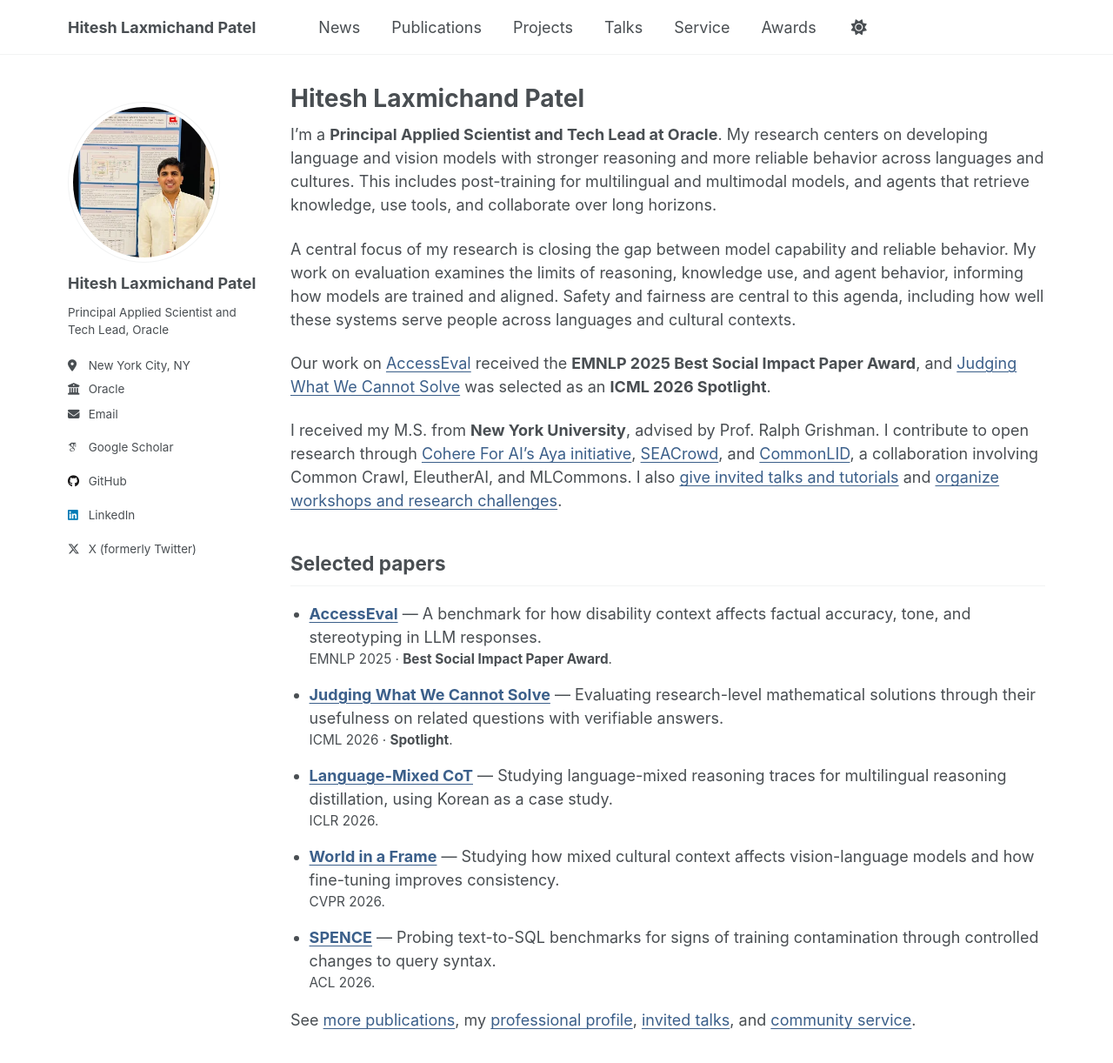
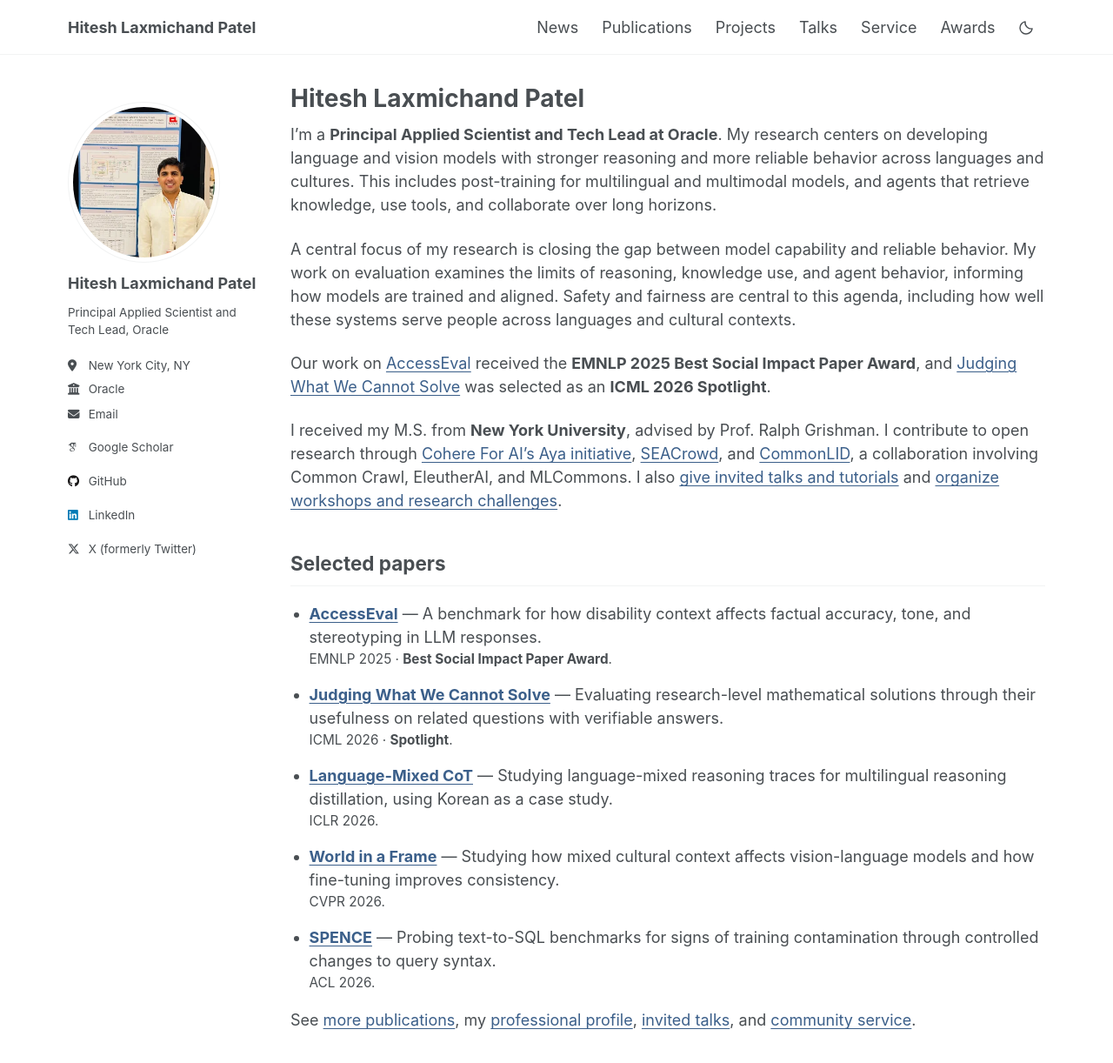
Before and after one commit to HITESHLPATEL/hiteshlpatel.github.io, a Jekyll site: the page built from _pages/about.md, in a window 1280 px wide and 1400 px high. Shown: the top 1222 px of the window at 87% size. Built offline with Jekyll 4.4.1, drawn with Linux system fonts in a browser that asks for light colours.

Commit message:
Balance header navigation and simplify the theme control

```diff
--- a/_includes/masthead.html
+++ b/_includes/masthead.html
@@ -16,7 +16,10 @@
             <li class="masthead__menu-item"><a href="{{ domain }}{{ link.url }}"{% if page.url == link.url %} aria-current="page"{% endif %}>{{ link.title }}</a></li>
           {% endfor %}
           <li class="masthead__menu-item persist tail">
-            <button type="button" id="theme-toggle" class="theme-toggle" aria-label="Dark mode" aria-pressed="false"><i id="theme-icon" class="fa-solid fa-sun" aria-hidden="true"></i></button>
+            <button type="button" id="theme-toggle" class="theme-toggle" aria-label="Dark mode" aria-pressed="false" title="Switch to dark mode">
+              <svg class="theme-icon theme-icon--moon" viewBox="0 0 24 24" width="20" height="20" fill="none" stroke="currentColor" stroke-width="1.7" stroke-linecap="round" stroke-linejoin="round" aria-hidden="true" focusable="false"><path d="M20.5 13.2A8.5 8.5 0 0 1 10.8 3.5a8.5 8.5 0 1 0 9.7 9.7Z"/></svg>
+              <svg class="theme-icon theme-icon--sun" viewBox="0 0 24 24" width="20" height="20" fill="none" stroke="currentColor" stroke-width="1.7" stroke-linecap="round" aria-hidden="true" focusable="false"><circle cx="12" cy="12" r="4"/><path d="M12 2v2m0 16v2M2 12h2m16 0h2M4.9 4.9l1.4 1.4m11.4 11.4 1.4 1.4M4.9 19.1l1.4-1.4M17.7 6.3l1.4-1.4"/></svg>
+            </button>
           </li>
         </ul>
         <ul id="navigation-overflow" class="hidden-links hidden"></ul>
--- a/_sass/_custom.scss
+++ b/_sass/_custom.scss
@@ -286,11 +286,29 @@ html[data-theme="dark"] { color-scheme: dark; }
   min-width: 44px;
   min-height: 44px;
   padding: 0;
-  margin-left: 0.5rem;
+  margin-left: 0;
   border: 0;
   background: transparent;
   color: var(--global-masthead-link-color);
   cursor: pointer;
+
+  &:hover {
+    color: var(--global-link-color-hover);
+    background: var(--global-nav-hover-bg);
+    border-radius: 4px;
+  }
+}
+
+.theme-icon { display: block; flex: none; }
+.theme-icon--sun { display: none; }
+html[data-theme="dark"] {
+  .theme-icon--moon { display: none; }
+  .theme-icon--sun { display: block; }
+}
+
+.greedy-nav .visible-links > .masthead__menu-item:not(.persist) > a {
+  margin-right: 0.75rem;
+  margin-left: 0.75rem;
 }
 
 .greedy-nav .nav-toggle { min-width: 44px; min-height: 44px; }
--- a/_sass/layout/_navigation.scss
+++ b/_sass/layout/_navigation.scss
@@ -192,7 +192,9 @@
   .nav-toggle {
     position: absolute;
     height: 2.5rem;
+    top: 50%;
     right: 0;
+    transform: translateY(-50%);
     padding: 0 0.5rem;
     border: 0;
     background-color: var(--global-base-color);
@@ -204,7 +206,7 @@
   .visible-links {
     display: flex;
     align-items: center;
-    width: max-content;
+    width: 100%;
 
     li {
       display: block;
@@ -213,6 +215,7 @@
       &:first-child {
         font-weight: bold;
         text-wrap: wrap;
+        margin-right: auto;
 
         a {
           margin-left: 0;
```
Also changed, not shown: assets/js/_main.js (+4 -3 lines), assets/js/main.min.js.
